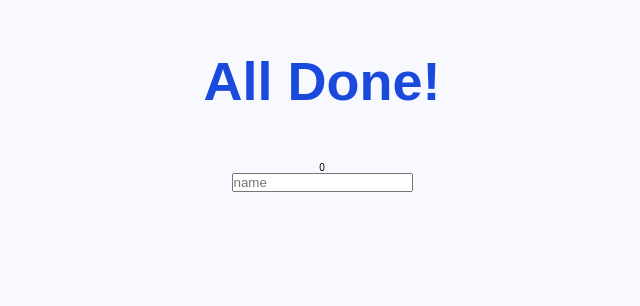
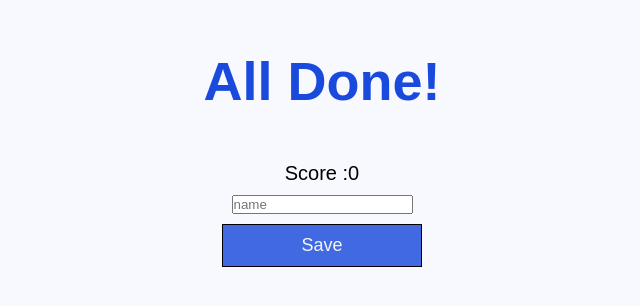
Before and after one commit to mtbanh/code-quiz, a plain HTML site: page end.html in a window 1280 px wide. Shown: the top 306 px of the page, without its empty margins (318-958 px from the left). Drawn offline with Linux system fonts and the light colour scheme.

Commit message:
creating a end page to collect name

```diff
--- a/end.html
+++ b/end.html
@@ -1,22 +1,27 @@
 <!DOCTYPE html>
 <html lang="en">
+
 <head>
     <meta charset="UTF-8">
     <meta name="viewport" content="width=device-width, initial-scale=1.0">
     <link rel="stylesheet" type="text/css" href="main-style.css">
     <title>Congratulation!</title>
 </head>
+
 <body>
     <div class="container">
         <div id="end" class="flex-center flex-column">
             <h1>All Done!</h1>
 
-            <div id="final-score">0</div>
+            <div id="final-score">Score : <p>0</p>
+            </div>
 
             <form>
-                <input type="text" name="name" id="name" placeholder="name"/>
+                <input type="text" name="name" id="name" placeholder="name" />
+                <button type="submit" class="btn" id="saveScore" onclick="saveHighScore(event)">Save</button>
             </form>
 
-<script src="end.js"></script>
+            <script src="end.js"></script>
 </body>
+
 </html>
--- /dev/null
+++ b/end.js
@@ -0,0 +1,9 @@
+var name = document.getElementById("name")
+var finalScore = document.getElementById("final-score")
+
+var mostRecentScore = localStorage.getItem("mostRecentScore");
+
+function saveHighScore(event){
+    event.preventDefault();
+    // console.log("test")
+}
--- a/game-script.js
+++ b/game-script.js
@@ -68,7 +68,7 @@ function startGame() {
 }
 
 function startTimer() {
-    var seconds = 10;
+    var seconds = 30;
     var timer = setInterval(function() {
         timerDisplay.innerHTML = seconds;
       seconds --
@@ -83,6 +83,9 @@ function startTimer() {
 function getNewQ() {
     //TODO: need to edit after creating an end page
     if (availableQuestion.length === 0) {
+
+        localStorage.setItem("mostRecentScore", score);
+
         return window.location.assign("end.html");
     }
 
--- a/game.css
+++ b/game.css
@@ -24,13 +24,6 @@
     box-shadow: 0 5px 15px rgba(0,0,0,0.3);
 }
 
-.correct {
-    background-color: green;
-}
-
-.incorrect {
-    background-color: red;
-}
 
 #progress {
     font-size: 1.8rem;
@@ -39,4 +32,5 @@
 
 #final-score{
     font-size: 1.5rem;
+    display: block;
 }
--- a/main-style.css
+++ b/main-style.css
@@ -68,6 +68,7 @@ h1 {
     border: 0.1rem solid black;
     color: whitesmoke;
     background-color: royalblue;
+    margin-top: 1rem;
 }
 
 .btn:hover{
@@ -79,3 +80,20 @@ h2{
     font-size: 4.0rem;
     margin-bottom: 4rem;
 }
+
+#final-score {
+    font-size: 2rem;
+    align-items: center;
+    display: flex;
+}
+
+form {
+    width: 100%;
+    display: flex;
+    flex-direction: column;
+    align-items: center;
+}
+
+input {
+    margin-top: 1rem;
+}
```
